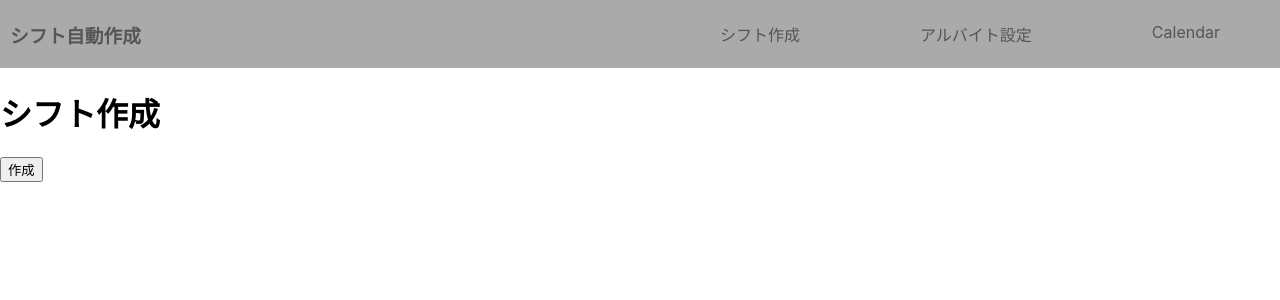
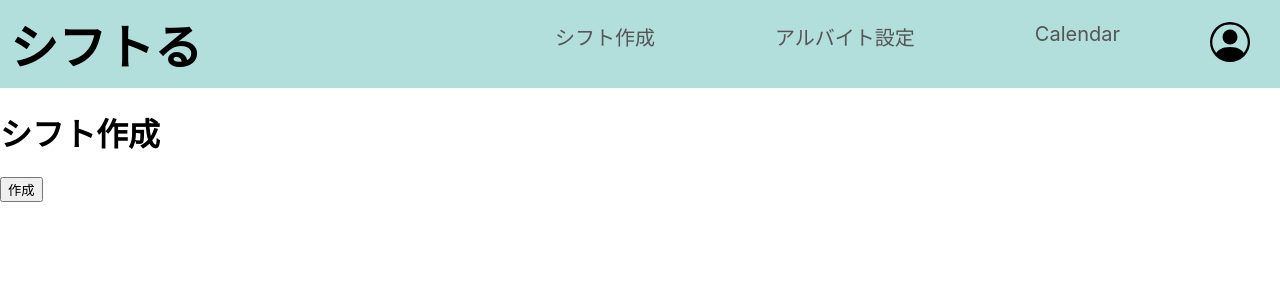
Before and after one commit to rikunokuri23/high_entropy, a React (Create React App) app: page / in a window 1280 px wide. Shown: the top 300 px of the page. Built offline with nearby package versions, Linux system fonts and the light colour scheme.

Commit message:
modify src/components/Header.tsx

```diff
--- a/package.json
+++ b/package.json
@@ -13,6 +13,7 @@
     "axios": "^0.27.2",
     "react": "^18.2.0",
     "react-dom": "^18.2.0",
+    "react-icons": "^4.4.0",
     "react-router-dom": "^6.3.0",
     "react-scripts": "5.0.1",
     "typescript": "^4.7.4",
--- a/src/components/Header.tsx
+++ b/src/components/Header.tsx
@@ -1,16 +1,18 @@
 import { Link } from "react-router-dom"
+import { IconContext } from "react-icons"
+import { BsPersonCircle } from 'react-icons/bs'
 
 export const Header = () => {
     return (
         <header className="header" style={headerStyle}>
-            <h3 style={titleStyle}>シフト自動作成</h3>
-            {/* <Link to="/" style={linkStyle}>シフト作成</Link> */}
-            {/* <Link to="/arbeitsetting">アルバイト設定</Link> */}
-            {/* <Link to="/calendar">Calendar</Link> */}
-            <ul style={ ulStyle}>
+            <h3 style={titleStyle}>シフトる</h3>
+            <ul style={ulStyle}>
             <li style={liStyle}><Link to="/" style={linkStyle}>シフト作成</Link></li>
             <li style={liStyle}><Link to="/arbeitsetting" style={linkStyle}>アルバイト設定</Link></li>
             <li style={liStyle}><Link to="/calendar" style={linkStyle}>Calendar</Link></li>
+            <li>
+            <IconContext.Provider value={{style: iconStyle}}><BsPersonCircle /></IconContext.Provider>
+            </li>
             </ul>
         </header>
     )
@@ -18,15 +20,15 @@ export const Header = () => {
 
 const headerStyle = {
     padding: "6px 0px",
-    backgroundColor: "#aaa",
+    backgroundColor: "#B2DFDB",
     display:"flex",
     alignItems:"center"
 }
 const titleStyle = {
-    color: "#555",
+    color: "#000",
+    fontSize: "48px",
     padding: "0px",
     margin:"0px 10px"
-
 }
 
 const ulStyle = {
@@ -34,6 +36,7 @@ const ulStyle = {
     display: "flex",
     marginLeft:"auto"
 }
+
 const liStyle = {
     color: "#555",
     marginRight:"30px",
@@ -42,7 +45,15 @@ const liStyle = {
 
 const linkStyle = {
     color: "#555",
+    fontSize: "20px",
+    fontWeight: "400",
     marginRight:"30px",
     marginLeft:"30px",
     textDecoration:"none"
 }
+
+const iconStyle = {
+    fontSize: "40px",
+    marginRight:"30px",
+    marginLeft:"30px"
+}
```
Also changed, not shown: 1 other file (tests, documents, lock files or other folders).
